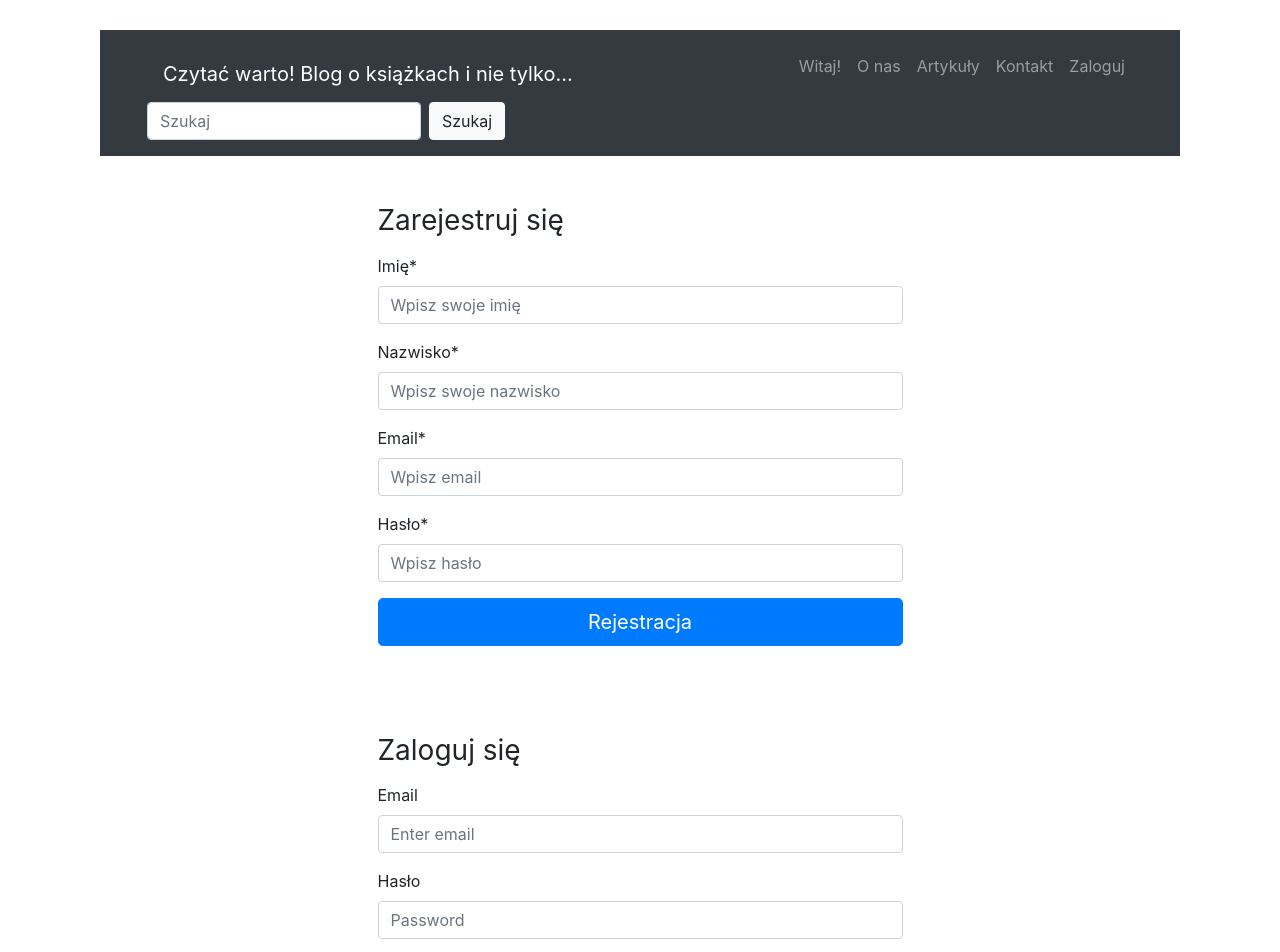
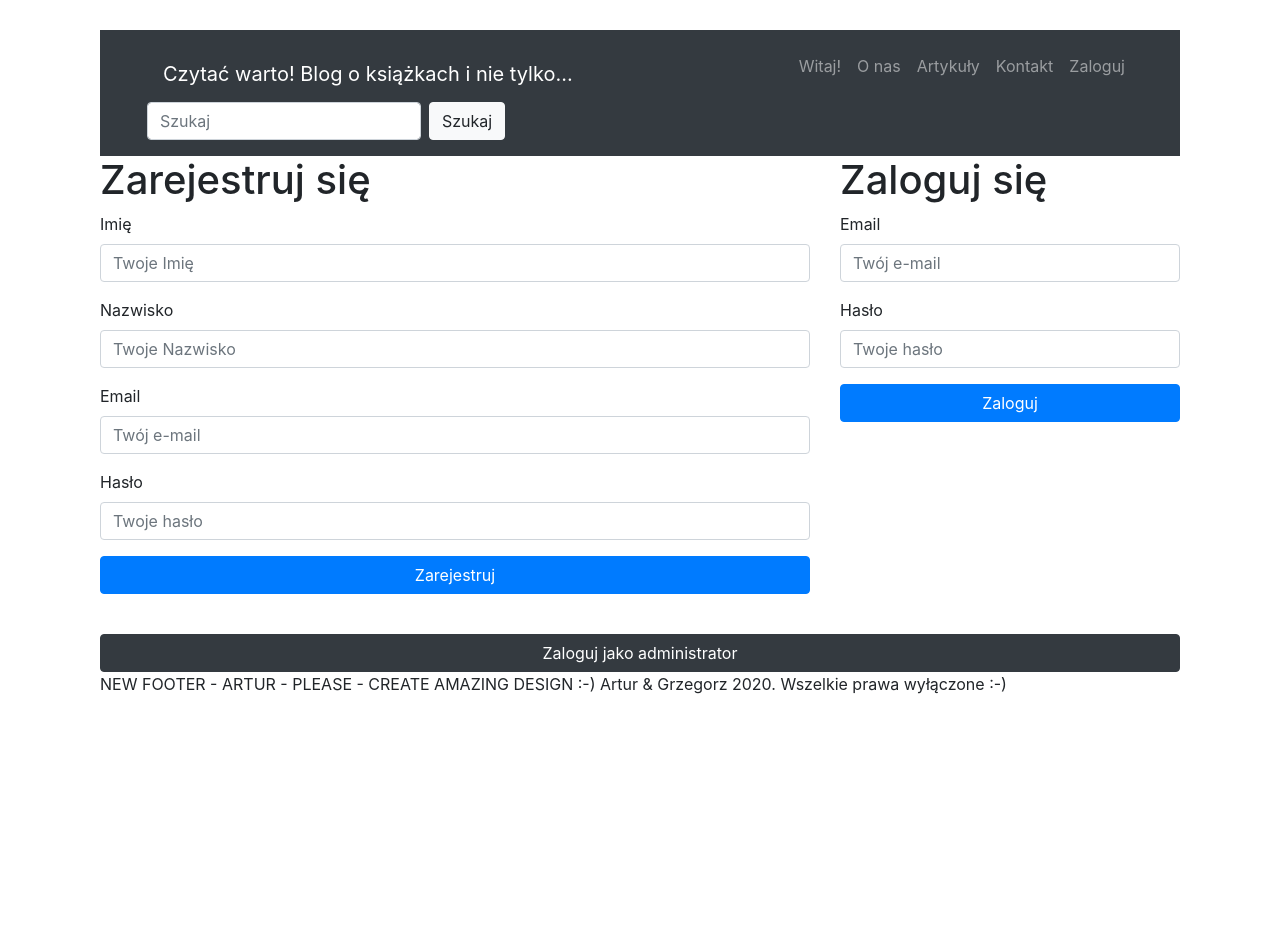
Before and after one commit to ProgramatorTest01/blog, a React (Create React App) app: page /login in a window 1280 px wide. Shown: the top 952 px of the page. After the commit the page ends 800 px from the top, so only its background shows below. Built offline with nearby package versions, Linux system fonts and the light colour scheme.

Commit message:
podstrona zaloguj etap pierwszy

```diff
--- a/src/App.js
+++ b/src/App.js
@@ -1,7 +1,6 @@
 import React, { Component } from "react";
 import Container from "react-bootstrap/Container";
 import Row from "react-bootstrap/Row";
-import Col from "react-bootstrap/Col";
 import "bootstrap/dist/css/bootstrap.css";
 import "./App.css";
 
--- a/src/components/articles/contact.js
+++ b/src/components/articles/contact.js
@@ -25,11 +25,11 @@ export default class Contact extends Component {
         </Container>
         </div>
         <Container>
-        <section className="mb-4">
-          <h2 className="h1-responsive font-weight-bold text-center my-4">
+        <section>
+          <h2>
             Kontakt
           </h2>
-          <p className="text-center w-responsive mx-auto mb-5">
+          <p>
             Masz pytania? Proszę skontaktuj się z nami. Z chęcią poznamy Twoje
             zdanie lub opinie o książkach, tym blogu, programowaniu, pisaniu stron i innych ważnych sprawach. Wystarczy tylko że wypełnisz formularz poniżej.
           </p>
@@ -37,22 +37,22 @@ export default class Contact extends Component {
             <Form.Row>
               <Form.Group as={Col}>
                 <Form.Label>Imię</Form.Label>
-                <Form.Control placeholder="Twoje Imię" />
+                <Form.Control required placeholder="Twoje Imię" />
               </Form.Group>
               <Form.Group as={Col}>
                 <Form.Label>Email</Form.Label>
-                <Form.Control type="email" placeholder="Twój e-mail" />
+                <Form.Control required type="email" placeholder="Twój e-mail" />
               </Form.Group>
             </Form.Row>
 
             <Form.Group>
               <Form.Label>Temat wiadomości</Form.Label>
-              <Form.Control placeholder="Krótki opis o czym będzie Twoja wiadomość" />
+              <Form.Control required placeholder="Krótki opis o czym będzie Twoja wiadomość" />
             </Form.Group>
 
             <Form.Group>
               <Form.Label>Treść wiadomości</Form.Label>
-              <Form.Control as="textarea" rows="8" placeholder="Pełna treść Twojej wiadomości" />
+              <Form.Control required as="textarea" rows="8" placeholder="Pełna treść Twojej wiadomości" />
             </Form.Group>
 
             <Button variant="primary" type="submit">
@@ -82,7 +82,7 @@ export default class Contact extends Component {
 
           </Col>
           <Col>
-            <iframe src="https://www.google.com/maps/embed?pb=!1m14!1m8!1m3!1d9778.520578558164!2d21.0034221!3d52.2137684!3m2!1i1024!2i768!4f13.1!3m3!1m2!1s0x0%3A0x9140378313c7f946!2sBiblioteka%20Narodowa!5e0!3m2!1spl!2spl!4v1587470631700!5m2!1spl!2spl" width="450" height="450" frameborder="0" allowfullscreen="" aria-hidden="false" tabindex="0"></iframe>
+            <iframe src="https://www.google.com/maps/embed?pb=!1m14!1m8!1m3!1d9778.520578558164!2d21.0034221!3d52.2137684!3m2!1i1024!2i768!4f13.1!3m3!1m2!1s0x0%3A0x9140378313c7f946!2sBiblioteka%20Narodowa!5e0!3m2!1spl!2spl!4v1587470631700!5m2!1spl!2spl" title="Biblioteka Narodowa" width="450" height="450" frameborder="0" allowfullscreen="" aria-hidden="false" tabindex="0"></iframe>
           </Col>
           </Row>
           <Row>
--- a/src/components/login/login.js
+++ b/src/components/login/login.js
@@ -5,7 +5,11 @@ import Navigation from "./../login/navbar";
 import Navbar from "react-bootstrap/Navbar";
 import Container from "react-bootstrap/Container";
 import Footer from "./../articles/footer";
+import Row from "react-bootstrap/Row";
+import Col from "react-bootstrap/Col";
+import Button from "react-bootstrap/Button";
 import "bootstrap/dist/css/bootstrap.css";
+
 
 class Login extends Component {
   newWindow(e) {
@@ -33,18 +37,25 @@ class Login extends Component {
         </header>
         </Container>
         <div>
-          <Register history={this.props.history} />
-          <SignIn history={this.props.history} />
-        </div>
-        <div className="col-md-6 mt-5 mx-auto">
-          <a
-            className="btn btn-secondary btn-block"
-            href="/admin"
-            onClick={this.newWindow.bind(this)}
-            role="button"
-          >
-            Zaloguj jako administrator
-          </a>
+        <Container>
+          <Row>
+            <Col xs={12} sm={8}>
+              <h1>Zarejestruj się</h1>
+              <Register history={this.props.history} />
+            </Col>
+            <Col sm={4}>
+              <h1>Zaloguj się</h1>
+              <SignIn history={this.props.history} />
+            </Col>
+          </Row>
+          <Row>
+            <Col>
+              <Button onClick={this.newWindow.bind(this)} variant="dark" href="/admin" block >
+              Zaloguj jako administrator
+              </Button>
+            </Col>
+          </Row>
+        </Container>
         </div>
         <div>
           <Footer />
--- a/src/components/login/register.js
+++ b/src/components/login/register.js
@@ -2,6 +2,8 @@ import React, { Component } from "react";
 import { register } from "./userFunction";
 import { formValid } from "./userFunction";
 import { emailRegex } from "./userFunction";
+import Form from "react-bootstrap/Form";
+import Button from "react-bootstrap/Button";
 
 class Register extends Component {
   constructor() {
@@ -80,86 +82,51 @@ class Register extends Component {
 
   render() {
     return (
-      <div className="container">
-        <div className="row">
-          <div className="col-md-6 mt-5 mx-auto">
-            <form noValidate onSubmit={this.onSubmit}>
-              <h1 className="h3 mb-3 font-weight-normal">Zarejestruj się</h1>
-              <div className="form-group">
-                <label htmlFor="name">Imię*</label>
-                <input
-                  type="text"
-                  className="form-control"
-                  name="first_name"
-                  placeholder="Wpisz swoje imię"
-                  value={this.state.first_name}
-                  onChange={this.onChange}
-                />
+      <div>
+          <Form noValidate onSubmit={this.onSubmit}>
+            <Form.Group value={this.state.first_name} onChange={this.onChange}>
+              <Form.Label>Imię</Form.Label>
+              <Form.Control placeholder="Twoje Imię" />
               {this.state.formErrors.first_name.length > 0 && (
                   <span className="errorMessage text-danger">
                     {this.state.formErrors.first_name}
                   </span>
                 )}
-              </div>
-              <div className="form-group">
-                <label htmlFor="name">Nazwisko*</label>
-                <input
-                  type="text"
-                  className="form-control"
-                  name="last_name"
-                  placeholder="Wpisz swoje nazwisko"
-                  value={this.state.last_name}
-                  onChange={this.onChange}
-                />
+            </Form.Group>
+            <Form.Group value={this.state.last_name} onChange={this.onChange}>
+              <Form.Label>Nazwisko</Form.Label>
+              <Form.Control placeholder="Twoje Nazwisko" />
               {this.state.formErrors.last_name.length > 0 && (
                   <span className="errorMessage text-danger">
                     {this.state.formErrors.last_name}
                   </span>
                 )}
-              </div>
-              <div className="form-group">
-                <label htmlFor="email">Email*</label>
-                <input
-                  type="email"
-                  className="form-control"
-                  name="email"
-                  placeholder="Wpisz email"
-                  value={this.state.email}
-                  onChange={this.onChange}
-                />
+            </Form.Group>
+            <Form.Group value={this.state.email} onChange={this.onChange}>
+              <Form.Label>Email</Form.Label>
+              <Form.Control type="email" placeholder="Twój e-mail" />
               {this.state.formErrors.email.length > 0 && (
                   <span className="errorMessage text-danger">
                     {this.state.formErrors.email}
                   </span>
                 )}
-              </div>
-              <div className="form-group">
-                <label htmlFor="password">Hasło*</label>
-                <input
-                  type="password"
-                  className="form-control"
-                  name="password"
-                  placeholder="Wpisz hasło"
-                  value={this.state.password}
-                  onChange={this.onChange}
-                />
+            </Form.Group>
+            <Form.Group value={this.state.password} onChange={this.onChange}>
+              <Form.Label>Hasło</Form.Label>
+              <Form.Control placeholder="Twoje hasło" />
               {this.state.formErrors.password.length > 0 && (
                   <span className="errorMessage text-danger">
                     {this.state.formErrors.password}
                   </span>
                 )}
-              </div>
-              <button
-                type="submit"
-                className="btn btn-lg btn-primary btn-block"
-              >
-                Rejestracja
-              </button>
+            </Form.Group>
+
+            <Button variant="primary" type="submit" block>
+              Zarejestruj
+            </Button>
             <br></br>
             <p className="text-danger">{this.state.info}</p>
-            </form>
-          </div>
-        </div>
+          </Form>
       </div>
     );
   }
--- a/src/components/login/signin.js
+++ b/src/components/login/signin.js
@@ -2,6 +2,8 @@ import React, { Component } from "react";
 import { login } from "./userFunction";
 import { formValid } from "./userFunction";
 import { emailRegex } from "./userFunction";
+import Form from "react-bootstrap/Form";
+import Button from "react-bootstrap/Button"
 
 class SignIn extends Component {
   constructor() {
@@ -67,44 +69,22 @@ class SignIn extends Component {
 
   render() {
     return (
-      <div className="container">
-        <div className="row">
-          <div className="col-md-6 mt-5 mx-auto">
-            <form noValidate onSubmit={this.onSubmit}>
-              <h1 className="h3 mb-3 font-weight-normal">Zaloguj się</h1>
-              <div className="form-group">
-                <label htmlFor="email">Email</label>
-                <input
-                  type="email"
-                  className="form-control"
-                  name="email"
-                  placeholder="Enter email"
-                  value={this.state.email}
-                  onChange={this.onChange}
-                />
-              </div>
-              <div className="form-group">
-                <label htmlFor="password">Hasło</label>
-                <input
-                  type="password"
-                  className="form-control"
-                  name="password"
-                  placeholder="Password"
-                  value={this.state.password}
-                  onChange={this.onChange}
-                />
-              </div>
-              <button
-                type="submit"
-                className="btn btn-lg btn-primary btn-block"
-              >
-                Zaloguj
-              </button>
-              <br></br>
-              <p className="text-danger">{this.state.info}</p>
-            </form>
-          </div>
-        </div>
+      <div>
+        <Form noValidate onSubmit={this.onSubmit}>
+            <Form.Group value={this.state.email} onChange={this.onChange}>
+              <Form.Label>Email</Form.Label>
+              <Form.Control type="email" placeholder="Twój e-mail"  />
+            </Form.Group>
+          <Form.Group value={this.state.password} onChange={this.onChange}>
+            <Form.Label>Hasło</Form.Label>
+            <Form.Control type="password" placeholder="Twoje hasło"  />
+          </Form.Group>
+          <Button variant="primary" type="submit" block>
+             Zaloguj
+          </Button>
+         <br></br>
+         <p className="text-danger">{this.state.info}</p>
+         </Form>
       </div>
     );
   }
```
Lines whose indentation alone changed are shown as unchanged.
